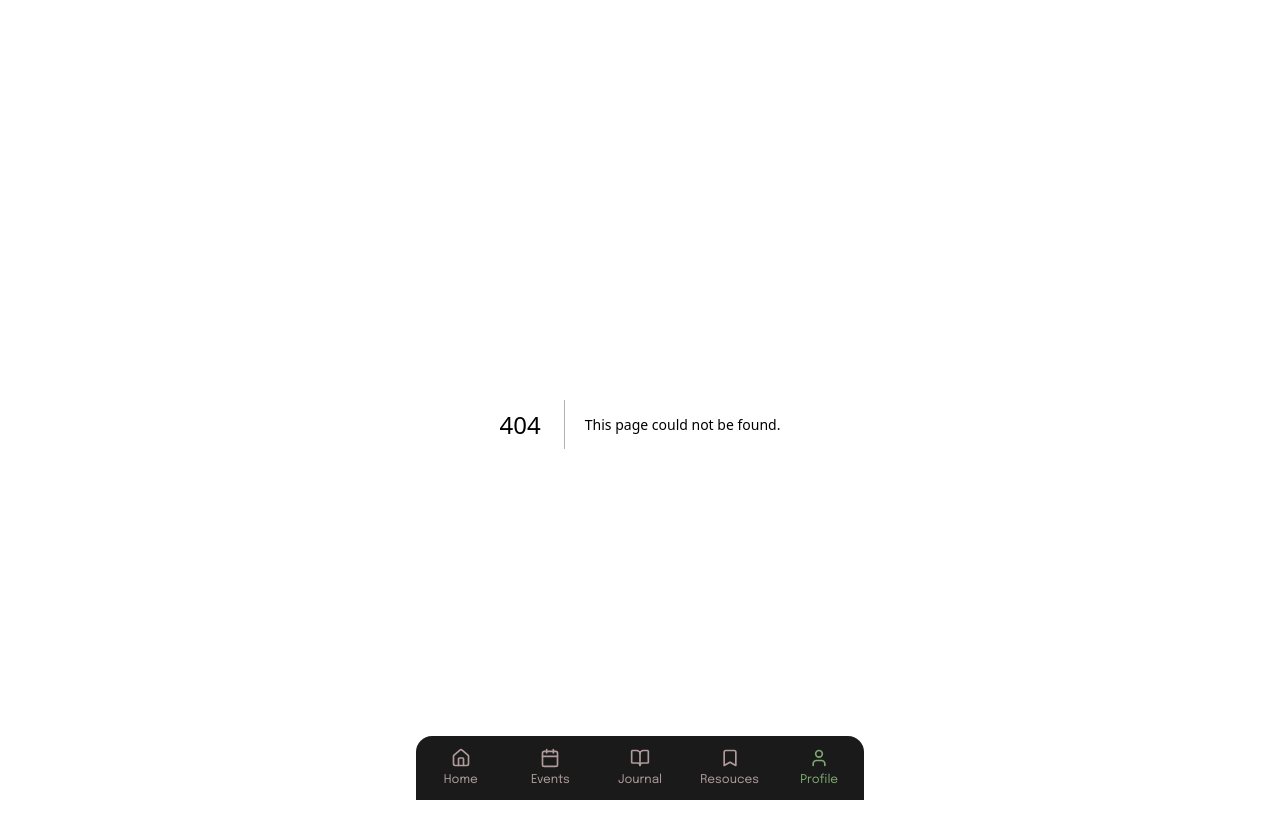
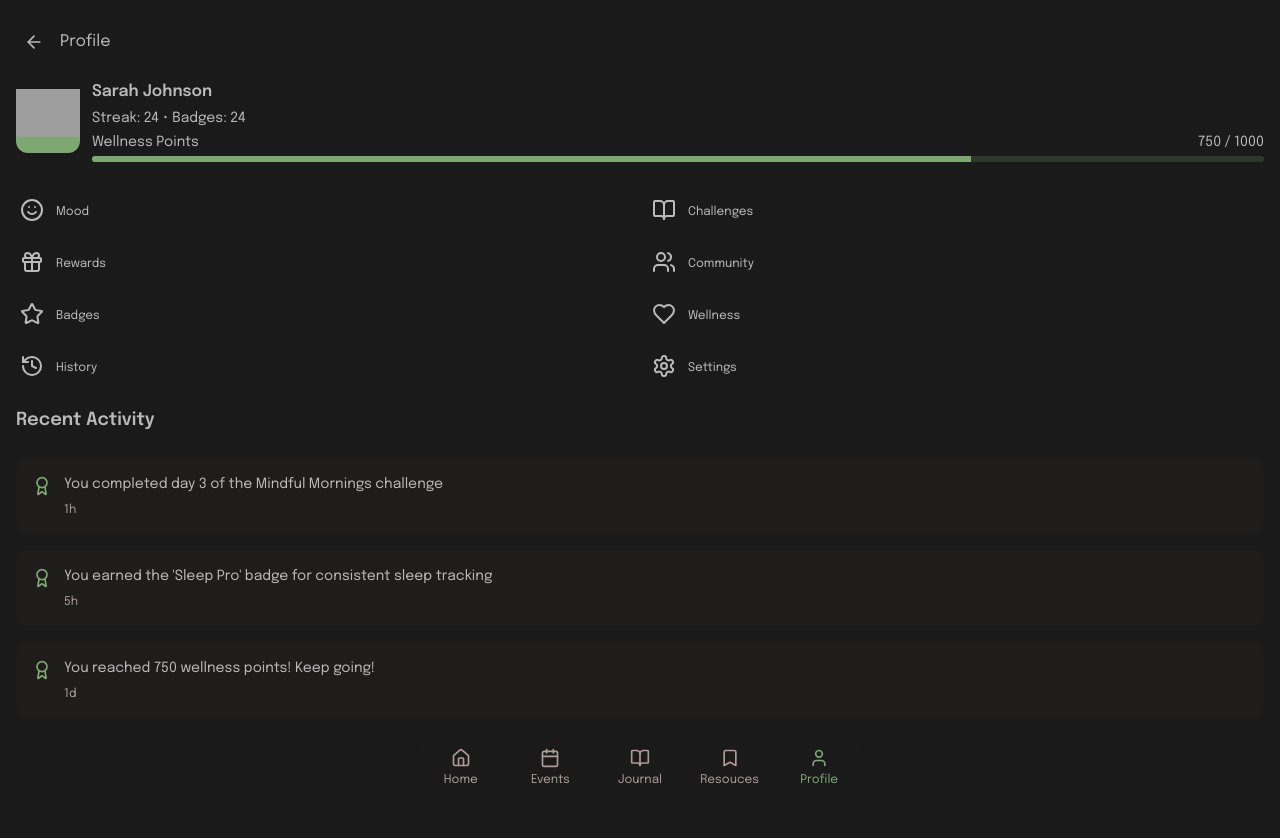
Before and after one commit to marknature/mental-compass, a Next.js app: page /profile in a window 1280 px wide. Before the commit this address had no page. Shown: the top 838 px of the page. After the commit the page ends 800 px from the top, so only its background shows below. Built offline with nearby package versions, Linux system fonts and the light colour scheme; grey boxes are pictures that could not be loaded.

Commit message:
feat: added profile page

```diff
--- /dev/null
+++ b/app/profile/page.tsx
@@ -0,0 +1,200 @@
+"use client";
+
+import type React from "react";
+
+import { Progress } from "@/components/ui/progress";
+import {
+  ArrowLeft,
+  Award,
+  BookOpen,
+  Gift,
+  Heart,
+  History,
+  Settings,
+  Smile,
+  Star,
+  Users,
+} from "lucide-react";
+
+import { useState } from "react";
+import { Avatar, AvatarImage, AvatarFallback } from "@radix-ui/react-avatar";
+
+export default function ProfilePage() {
+  const [activeSection, setActiveSection] = useState<string>("dashboard");
+
+  const renderContent = () => {
+    switch (activeSection) {
+      default:
+        return <Dashboard />;
+    }
+  };
+
+  return (
+    <>
+      {/* Header */}
+      <div className="sticky top-0 z-10 bg-background py-0">
+        <div className="flex items-center justify-between">
+          <div className="flex items-center gap-2">
+            <button
+              className="p-2 rounded-lg hover:bg-border"
+              aria-label="Back"
+            >
+              <ArrowLeft className="h-5 w-5" />
+            </button>
+            <h1>Profile</h1>
+          </div>
+          <div className="flex items-center gap-2">
+            <button className="p-2 rounded-lg hover:bg-border"></button>
+          </div>
+        </div>
+      </div>
+
+      {/* Profile Header */}
+      <div className="flex items-center gap-3 !mb-8">
+        <Avatar className="h-16 w-16 bg-primary rounded-xl">
+          <AvatarImage
+            src="/placeholder.svg?height=64&width=64"
+            alt="Sarah Johnson"
+          />
+        </Avatar>
+        <div className="flex-1">
+          <h1 className="text-base font-semibold">Sarah Johnson</h1>
+          <div className="mt-1 space-y-1">
+            <div className="text-sm flex gap-1">
+              <p>Streak: 24</p> • <p>Badges: 24</p>
+            </div>
+            <div className="flex justify-between text-sm mb-1">
+              <span>Wellness Points</span>
+              <span>750 / 1000</span>
+            </div>
+            <Progress value={75} className="h-1.5" />
+          </div>
+        </div>
+      </div>
+
+      {/* Navigation Grid */}
+      <div className="grid grid-cols-2 gap-4 mb-8">
+        <NavItem
+          icon={<Smile />}
+          label="Mood"
+          isActive={activeSection === "mood"}
+          onClick={() => setActiveSection("mood")}
+        />
+        <NavItem
+          icon={<BookOpen />}
+          label="Challenges"
+          isActive={activeSection === "challenges"}
+          onClick={() => setActiveSection("challenges")}
+        />
+        <NavItem
+          icon={<Gift />}
+          label="Rewards"
+          isActive={activeSection === "rewards"}
+          onClick={() => setActiveSection("rewards")}
+        />
+        <NavItem
+          icon={<Users />}
+          label="Community"
+          isActive={activeSection === "community"}
+          onClick={() => setActiveSection("community")}
+        />
+        <NavItem
+          icon={<Star />}
+          label="Badges"
+          isActive={activeSection === "badges"}
+          onClick={() => setActiveSection("badges")}
+        />
+        <NavItem
+          icon={<Heart />}
+          label="Wellness"
+          isActive={activeSection === "wellness"}
+          onClick={() => setActiveSection("wellness")}
+        />
+        <NavItem
+          icon={<History />}
+          label="History"
+          isActive={activeSection === "history"}
+          onClick={() => setActiveSection("history")}
+        />
+        <NavItem
+          icon={<Settings />}
+          label="Settings"
+          isActive={activeSection === "settings"}
+          onClick={() => setActiveSection("settings")}
+        />
+      </div>
+
+      {/* Main Content */}
+      <div className="space-y-4">{renderContent()}</div>
+    </>
+  );
+}
+
+function NavItem({
+  icon,
+  label,
+  isActive,
+  onClick,
+}: {
+  icon: React.ReactNode;
+  label: string;
+  isActive: boolean;
+  onClick: () => void;
+}) {
+  return (
+    <button
+      className={`flex gap-3 items-center justify-start p-1 rounded-lg transition-colors ${
+        isActive ? "bg-primary/10 text-primary" : "hover:bg-muted"
+      }`}
+      onClick={onClick}
+    >
+      <div className="mb-1">{icon}</div>
+      <span className="text-xs">{label}</span>
+    </button>
+  );
+}
+
+function Dashboard() {
+  const activities = [
+    {
+      id: 1,
+      message: "You completed day 3 of the Mindful Mornings challenge",
+      time: "1h",
+    },
+    {
+      id: 2,
+      message: "You earned the 'Sleep Pro' badge for consistent sleep tracking",
+      time: "5h",
+    },
+    {
+      id: 3,
+      message: "You reached 750 wellness points! Keep going!",
+      time: "1d",
+    },
+  ];
+
+  return (
+    <div className="space-y-6">
+      <h2 className="text-lg font-semibold">Recent Activity</h2>
+
+      <div className="space-y-4">
+        {activities.map((activity) => (
+          <div
+            key={activity.id}
+            className="flex gap-3 p-4 bg-muted/30 rounded-lg"
+          >
+            <Award className="h-5 w-5 text-primary shrink-0 mt-0.5" />
+            <div className="flex-1">
+              <p className="text-sm">{activity.message}</p>
+              <div className="flex items-center gap-2 mt-2">
+                <span className="text-xs text-muted-foreground">
+                  {activity.time}
+                </span>
+              </div>
+            </div>
+          </div>
+        ))}
+      </div>
+    </div>
+  );
+}
```
